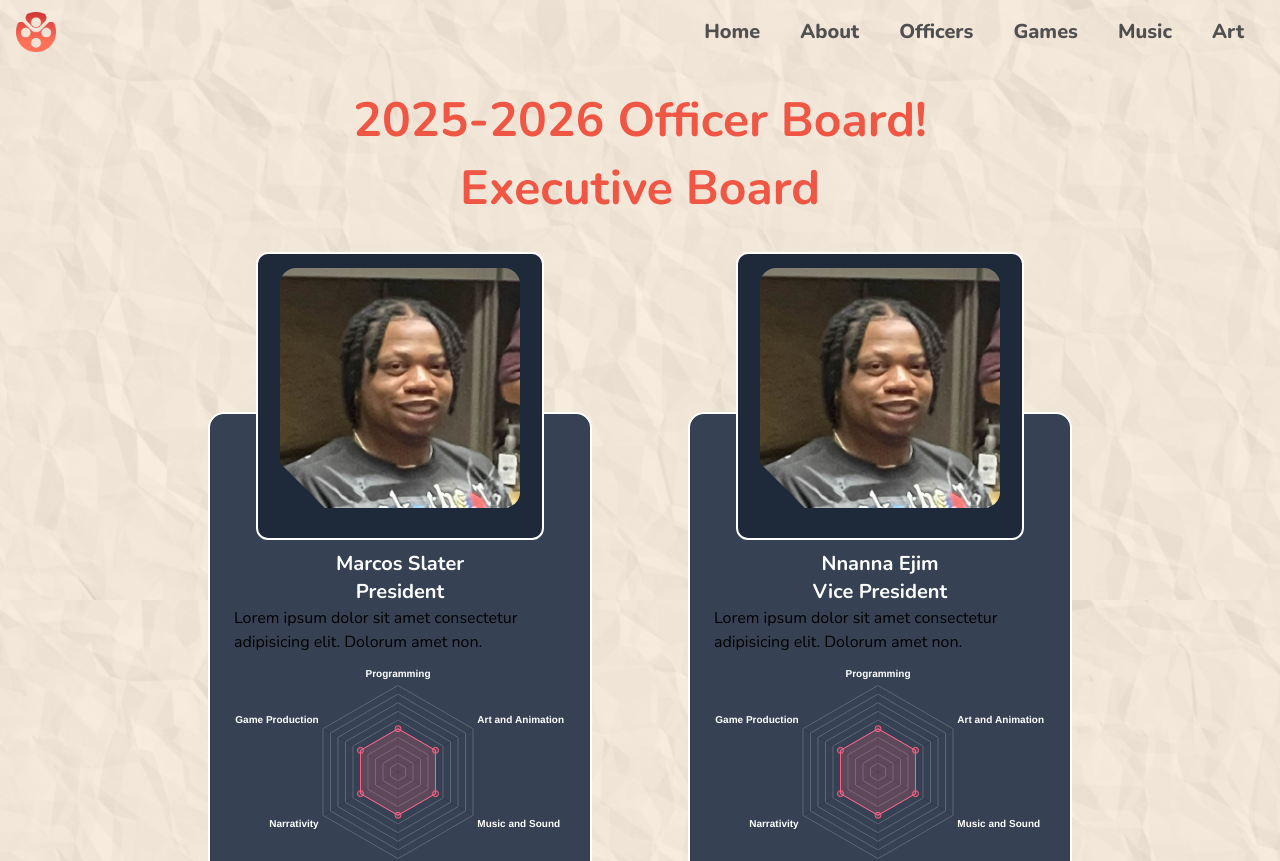
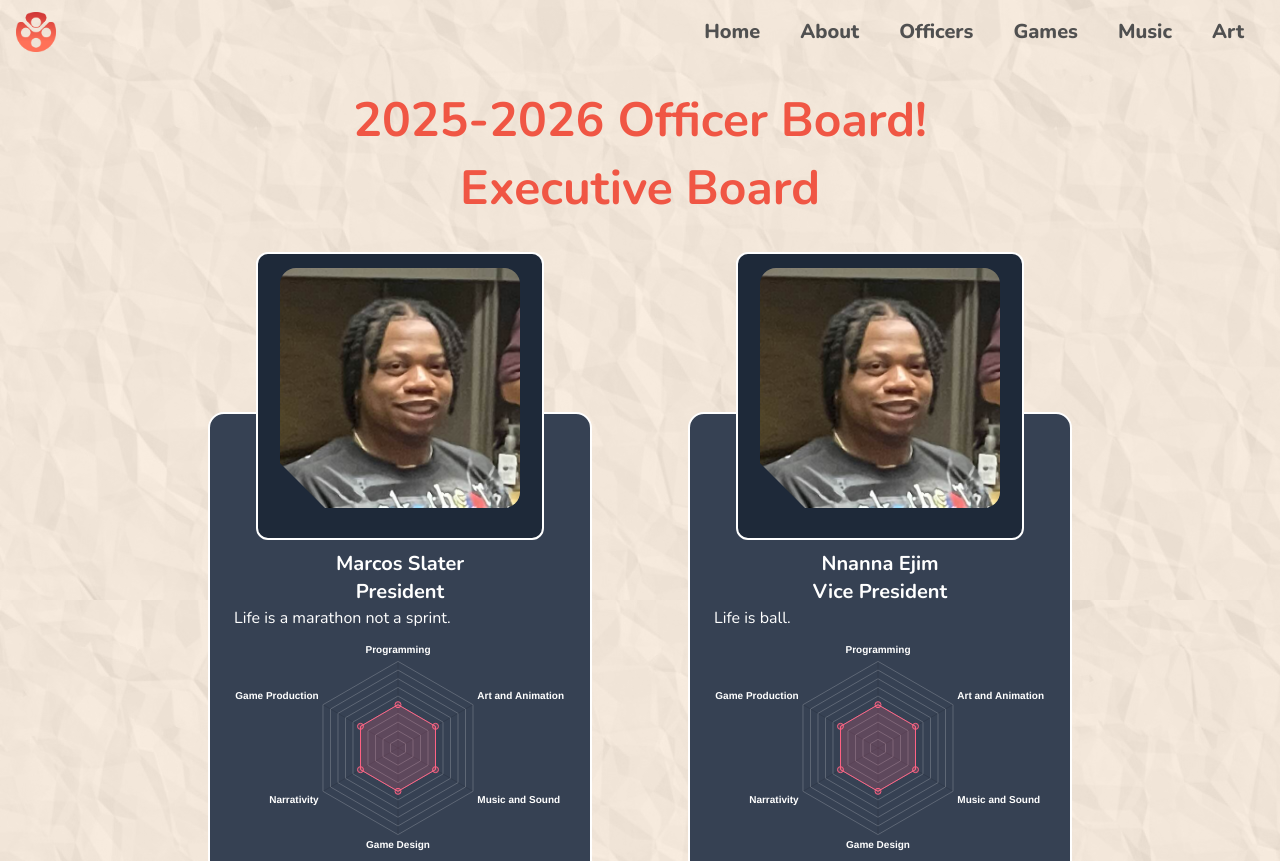
Before and after one commit to uta-vgdo/website, a React (Vite) app: page /officers in a window 1280 px wide. Shown: the top 861 px of the page. Built offline with nearby package versions, Linux system fonts and the light colour scheme.

Commit message:
more fine tuning

```diff
--- a/constant/officerData.json
+++ b/constant/officerData.json
@@ -3,6 +3,7 @@
     "name": "Marcos Slater",
     "role": "President",
     "picture": "/website/assets/shoutoutnna.png",
+    "description": "Life is a marathon not a sprint.",
     "programming_rating": 5,
     "art_rating": 5,
     "audio_rating": 5,
@@ -20,6 +21,7 @@
     "name": "Nnanna Ejim",
     "role": "Vice President",
     "picture": "/website/assets/shoutoutnna.png",
+    "description": "Life is ball.",
     "programming_rating": 5,
     "art_rating": 5,
     "audio_rating": 5,
--- a/src/components/AboutSection.jsx
+++ b/src/components/AboutSection.jsx
@@ -10,12 +10,12 @@ const AboutSection = () => {
         </div>
 
         {/* Subtitle */}
-        <div className=" text-2xl mt-6 ">
+        <div className=" text-2xl mt-6 mx-10 text-center">
           Guiding the Next Generation of Game Developers
         </div>
 
         {/* Description */}
-        <div className="text-left mt-6">
+        <div className="text-left mt-6 mx-10">
           We are dedicated to empowering aspiring game developers and designers
           by providing the knowledge and tools necessary to bring their creative
           visions to life.
--- a/src/components/GallerySection.jsx
+++ b/src/components/GallerySection.jsx
@@ -3,8 +3,11 @@ import artJamData from "../../constant/artJamData.json";
 
 const GallerySection = () => {
   return (
-    <div id="gallery" className="scroll-mt-24 min-h-screen  text-white py-5 pb-20 text-center">
-      <div className=" text-5xl pb-4 text-tertiary font-bold">
+    <div
+      id="gallery"
+      className="scroll-mt-24 min-h-screen  text-white py-5 pb-20 text-center"
+    >
+      <div className=" text-5xl pb-4 text-tertiary font-bold drop-shadow-[0_1.2px_1.2px_rgba(0,0,0,0.8)]">
         VGDO Art Gallery
       </div>
       <div className="grid grid-cols-1 lg:grid-cols-3 items-start gap-12 px-5">
--- a/src/components/GameSection.jsx
+++ b/src/components/GameSection.jsx
@@ -3,9 +3,12 @@ import GameTitle from "./GameTitle";
 
 const GameSection = () => {
   return (
-    <div id="games" className="scroll-mt-24 min-h-screen  text-white text-center py-5">
+    <div
+      id="games"
+      className="scroll-mt-24 min-h-screen  text-white text-center py-5"
+    >
       {/* Heading */}
-      <div className=" text-5xl pb-4 text-tertiary font-bold">
+      <div className=" text-5xl pb-4 text-primary font-bold drop-shadow-[0_1.2px_1.2px_rgba(0,0,0,0.8)]">
         VGDO Game Showcase
       </div>
 
--- a/src/components/HeroSection.jsx
+++ b/src/components/HeroSection.jsx
@@ -21,7 +21,9 @@ const HeroSection = () => {
               className="hero-image w-64 md:w-96 mb-8 rounded-xl"
             />
             {/* Info Text */}
-            <p className="text-white text-xl md:text-2xl mb-8">Meetings: TBA</p>
+            <p className="text-[#505050] font-bold text-xl md:text-2xl mb-8">
+              Meetings: TBA
+            </p>
             {/* CTA Buttons */}
             <div className="flex flex-col sm:flex-row gap-4 sm:gap-6">
               {/* Outline Button */}
@@ -42,7 +44,7 @@ const HeroSection = () => {
                 href="https://discord.gg/k5cgBEStQj"
                 target="_blank"
                 rel="noopener noreferrer"
-                className="hero-button px-6 py-3 rounded-2xl font-semibold text-white bg-red-500 hover:bg-red-600"
+                className="hero-button px-6 py-3 rounded-2xl font-semibold text-white bg-primary hover:bg-red-600"
               >
                 Join Now!
               </a>
--- a/src/components/MusicArtist.jsx
+++ b/src/components/MusicArtist.jsx
@@ -1,7 +1,7 @@
 const MusicArtist = ({ title, creator, soundcloud_links }) => {
   return (
     <div className="text-center py-5">
-      <p className="text-primary text-center text-lg">
+      <p className="text-tertiary text-center text-lg">
         {title}
         <br></br>
         {creator}
--- a/src/components/MusicSection.jsx
+++ b/src/components/MusicSection.jsx
@@ -6,7 +6,7 @@ const MusicSection = () => {
       <img src="/website/div_wave.svg"></img>
 
       <div className="bg-[#F05644]/90">
-        <div className="text-5xl pb-4 text-tertiary font-bold text-center">
+        <div className="text-5xl pb-4 text-tertiary font-bold text-center drop-shadow-[0_1.2px_1.2px_rgba(0,0,0,0.8)]">
           VGDO Soundtracks Showcase
         </div>
 
--- a/src/components/OfficerProfile.jsx
+++ b/src/components/OfficerProfile.jsx
@@ -58,6 +58,7 @@ const OfficerProfile = ({
   name = "Marcos Slater",
   role = "President",
   picture = "",
+  description = "",
   programming_rating = 5,
   art_rating = 5,
   audio_rating = 5,
@@ -119,10 +120,7 @@ const OfficerProfile = ({
           {name} <br /> {role}
         </div>
 
-        <p className="text-left">
-          Lorem ipsum dolor sit amet consectetur adipisicing elit. Dolorum amet
-          non.
-        </p>
+        <p className="text-left text-white">{description}</p>
 
         {/* Skills */}
         <Radar data={data} options={options} className="-my-12" />
--- a/src/components/OfficerSection.jsx
+++ b/src/components/OfficerSection.jsx
@@ -23,6 +23,7 @@ const OfficerSection = () => {
             key={index}
             name={officer.name}
             picture={officer.picture}
+            description={officer.description}
             role={officer.role}
             programming_rating={officer.programming_rating}
             art_rating={officer.art_rating}
```
